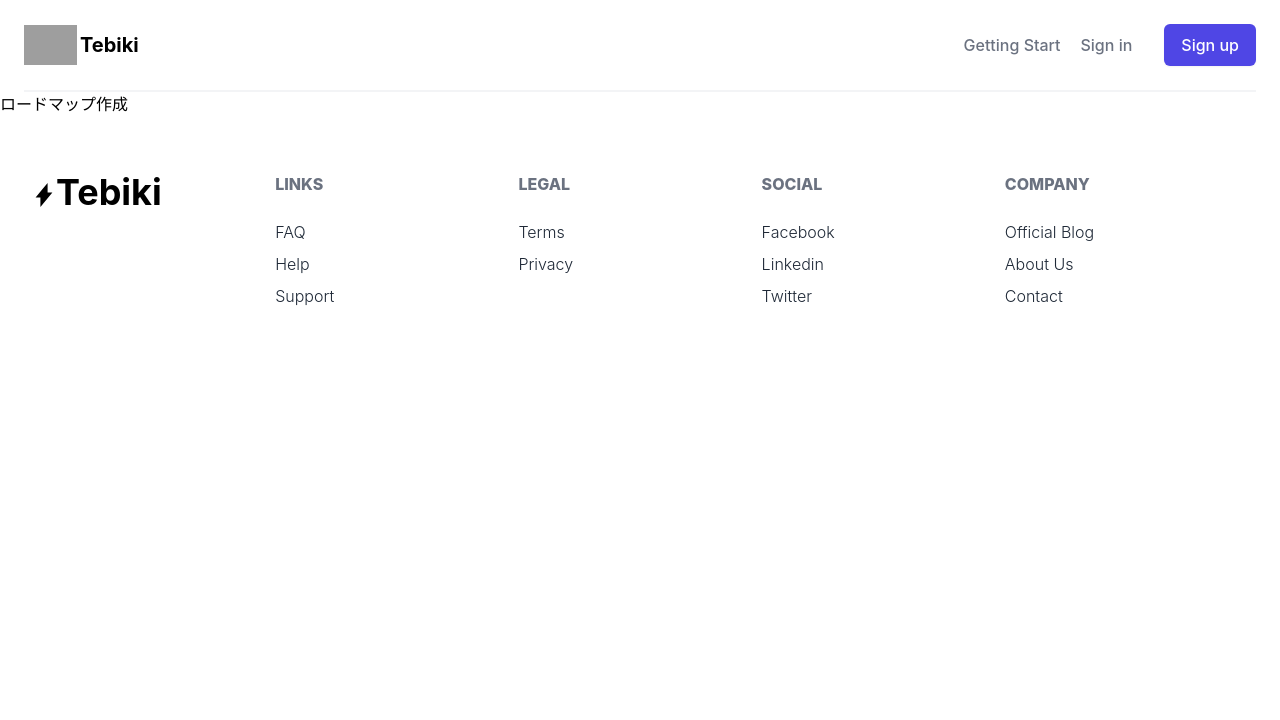
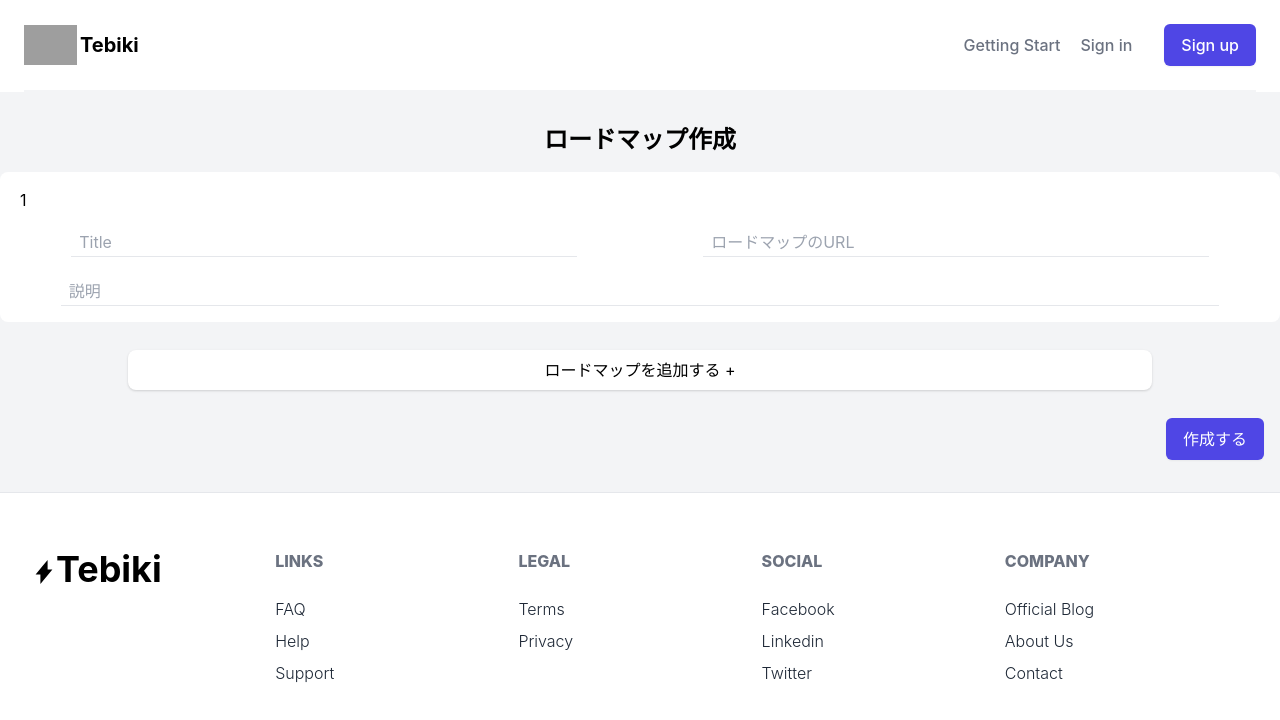
Before and after one commit to Yuki-Kurita/makimono, a Next.js app: page /roadmaps/new in a window 1280 px wide. Shown: the top 720 px of the page. Built offline with nearby package versions, Linux system fonts and the light colour scheme; grey boxes are pictures that could not be loaded.

Commit message:
フォームデザインの実装

```diff
--- a/src/components/Post/Post.tsx
+++ b/src/components/Post/Post.tsx
@@ -21,7 +21,7 @@ const Post: React.FC<PostProps> = ({
   category,
 }) => {
   return (
-    <article className="shadow-lg bg-white mb-3 w-8/12 py-4 px-3 ml-auto mr-auto rounded-lg">
+    <article className="shadow-lg bg-white mb-3 w-10/12 py-4 px-3 ml-auto mr-auto rounded-lg">
       <Link href={`/roadmaps/${id}`}>
         <a>
           <h2 className="font-bold text-lg">{title}</h2>
--- /dev/null
+++ b/src/components/RoadMapForm/RoadMapForm.tsx
@@ -0,0 +1,30 @@
+import React from "react";
+
+interface RoadMapFormProps {}
+
+const RoadMapForm: React.FC<RoadMapFormProps> = () => {
+  return (
+    <div className="grid grid-cols-2 py-4 px-2 rounded-lg bg-white">
+      <div className="col-span-2 mb-4">
+        <div className="no ml-3">1</div>
+      </div>
+      <input
+        className="appearance-none bg-transparent border-b border-teal-500 w-4/5 text-gray-700 mx-auto py-1 px-2 leading-tight focus:outline-none"
+        type="text"
+        placeholder="Title"
+      />
+      <input
+        className="appearance-none bg-transparent border-b border-teal-500 w-4/5 text-gray-700 mx-auto py-1 px-2 leading-tight focus:outline-none"
+        type="url"
+        placeholder="ロードマップのURL"
+      />
+      <input
+        className="col-span-2 appearance-none bg-transparent border-b border-teal-500 w-11/12 text-gray-700 mx-auto mt-5 py-1 px-2 leading-tight focus:outline-none"
+        type="text"
+        placeholder="説明"
+      />
+    </div>
+  );
+};
+
+export default RoadMapForm;
--- a/src/lib/ApiClient.ts
+++ b/src/lib/ApiClient.ts
@@ -1,7 +1,11 @@
+/* eslint-disable prettier/prettier */
 import FailedToCallApiError from "@/errors/FailedToCallApiError";
 import axios, { AxiosError, AxiosInstance } from "axios";
 import GuideResponse from "./GuideResponse";
-import { default as RoadmapResponse, default as RoadResponse } from "./RoadmapResponse";
+import {
+  default as RoadmapResponse,
+  default as RoadResponse
+} from "./RoadmapResponse";
 
 class ApiClient {
   private client: AxiosInstance;
--- a/src/pages/explore.tsx
+++ b/src/pages/explore.tsx
@@ -20,7 +20,7 @@ const ExplorePage: React.FC<ExplorePageProps> = ({ guides }) => {
   return (
     <Layout>
       <main className="bg-gray-100 border-b py-8">
-        <h1 className="text-2xl font-bold ml-3 mb-4">roadmaps</h1>
+        <h1 className="text-2xl font-bold mb-4 text-center">roadmaps</h1>
         <div className="w-full mb-4">
           <div className="h-1 mx-auto gradient w-64 opacity-25 my-0 py-0 rounded-t"></div>
         </div>
--- a/src/pages/roadmaps/[id].tsx
+++ b/src/pages/roadmaps/[id].tsx
@@ -2,15 +2,21 @@ import Layout from "@/components/Layout";
 import RoadMapItem from "@/components/RoadMapItem";
 import ApiClient from "@/lib/ApiClient";
 import RoadmapResponse from "@/lib/RoadmapResponse";
-import { GetStaticPaths, GetStaticProps } from "next";
+import {
+  GetStaticPaths,
+  GetStaticProps,
+
+  // eslint-disable-next-line prettier/prettier
+  NextPage
+} from "next";
 import React from "react";
 
 interface RoadmapDetailPageProps {
   roadmap: RoadmapResponse;
 }
 
-export const getStaticProps: GetStaticProps = async (context) => {
-  const { id } = context.params;
+export const getStaticProps: GetStaticProps = async ({ params }) => {
+  const id = params?.id;
   const roadmap = await ApiClient.fetchRoadmap(Number(id));
   return {
     props: { roadmap },
@@ -22,13 +28,14 @@ export const getStaticPaths: GetStaticPaths = async () => {
   const paths = roadmaps.map((roadmap) => ({
     params: { id: String(roadmap.id) },
   }));
+  console.log(paths);
   return {
     paths,
     fallback: false,
   };
 };
 
-const RoadmapDetailPage: React.FC<RoadmapDetailPageProps> = ({ roadmap }) => {
+const RoadmapDetailPage: NextPage<RoadmapDetailPageProps> = ({ roadmap }) => {
   return (
     <Layout>
       <main className="bg-gray-100 border-b py-8">
--- a/src/pages/roadmaps/new.tsx
+++ b/src/pages/roadmaps/new.tsx
@@ -1,11 +1,47 @@
 import Layout from "@/components/Layout";
-import React from "react";
+import React, { useState } from "react";
 
 const CreateRoadmapPage: React.FC = () => {
+  const [formValue, setFormValue] = useState("");
+  const [title, setTitle] = useState("");
   return (
     <Layout>
-      <main>
-        <h1>ロードマップ作成</h1>
+      <main className="bg-gray-100 border-b py-8">
+        <h1 className="text-2xl font-bold mb-4 text-center">
+          ロードマップ作成
+        </h1>
+        <form className="container mx-auto">
+          <div className="grid grid-cols-2 py-4 px-2 rounded-lg bg-white">
+            <div className="col-span-2 mb-4">
+              <div className="no ml-3">1</div>
+            </div>
+            <input
+              className="appearance-none bg-transparent border-b border-teal-500 w-4/5 text-gray-700 mx-auto py-1 px-2 leading-tight focus:outline-none"
+              type="text"
+              placeholder="Title"
+            />
+            <input
+              className="appearance-none bg-transparent border-b border-teal-500 w-4/5 text-gray-700 mx-auto py-1 px-2 leading-tight focus:outline-none"
+              type="url"
+              placeholder="ロードマップのURL"
+            />
+            <input
+              className="col-span-2 appearance-none bg-transparent border-b border-teal-500 w-11/12 text-gray-700 mx-auto mt-5 py-1 px-2 leading-tight focus:outline-none"
+              type="text"
+              placeholder="説明"
+            />
+          </div>
+          <div className="text-center mt-7">
+            <button className="bg-white shadow w-4/5 px-4 py-2 rounded-lg">
+              ロードマップを追加する +
+            </button>
+          </div>
+          <div className="text-right mt-7">
+            <button className="ml-8 whitespace-nowrap inline-flex items-center justify-center mr-4 px-4 py-2 border border-transparent rounded-md shadow-sm text-base font-medium text-white bg-indigo-600 hover:bg-indigo-700">
+              作成する
+            </button>
+          </div>
+        </form>
       </main>
     </Layout>
   );
```
Also changed, not shown: src/pages/collections/[id].tsx (deleted).
